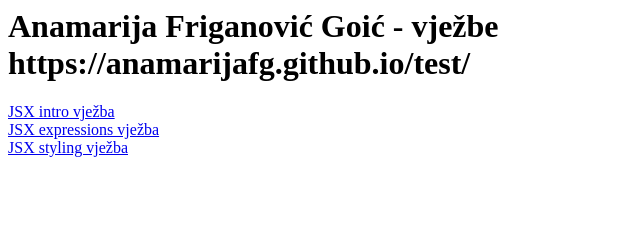
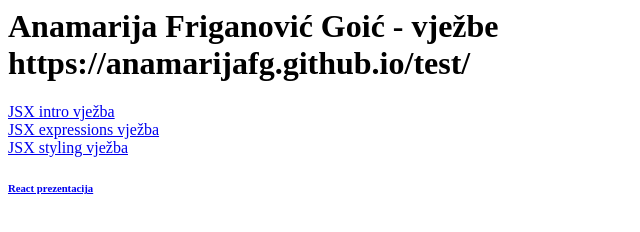
Before and after one commit to AnamarijaFG/test, a plain HTML site: page index.html in a window 1280 px wide. Shown: the whole page, without its empty margins (0-640 px from the left). Drawn offline with Linux system fonts and the light colour scheme.

Commit message:
Update index.html

```diff
--- a/index.html
+++ b/index.html
@@ -11,5 +11,7 @@
   <br>
     <a href="https://codesandbox.io/s/react-styling-vjezba-5n6kh?file=/src/index.js"> JSX styling vježba</a>
 
+    <h6><a href="https://docs.google.com/presentation/d/1EcLUCsbJa-CAs4qWvUZ29-MG8618RkSIn_RzU1CRg34/edit?usp=sharing">React prezentacija</a></h6>
+
   </body>
 </html>
```
